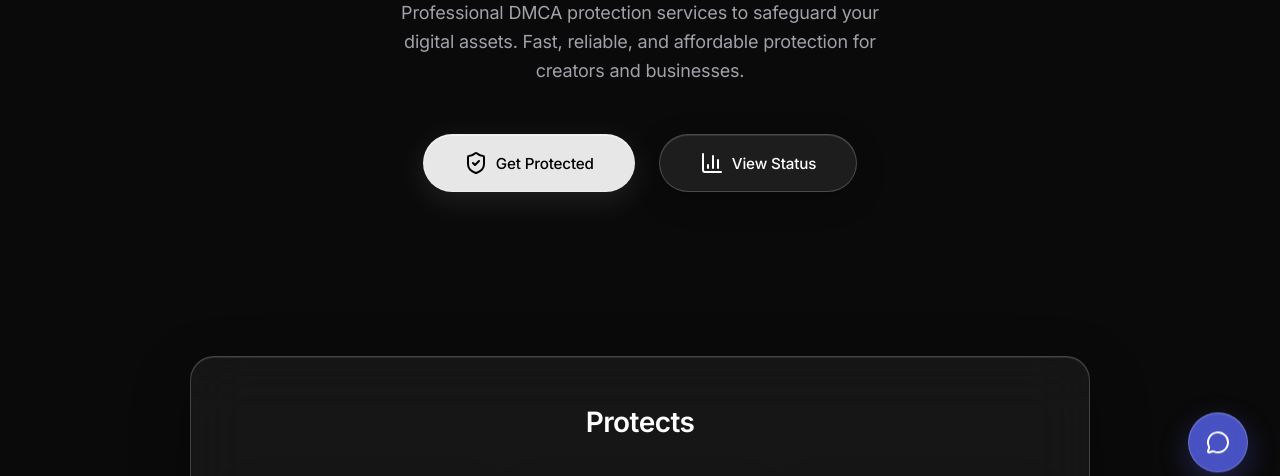
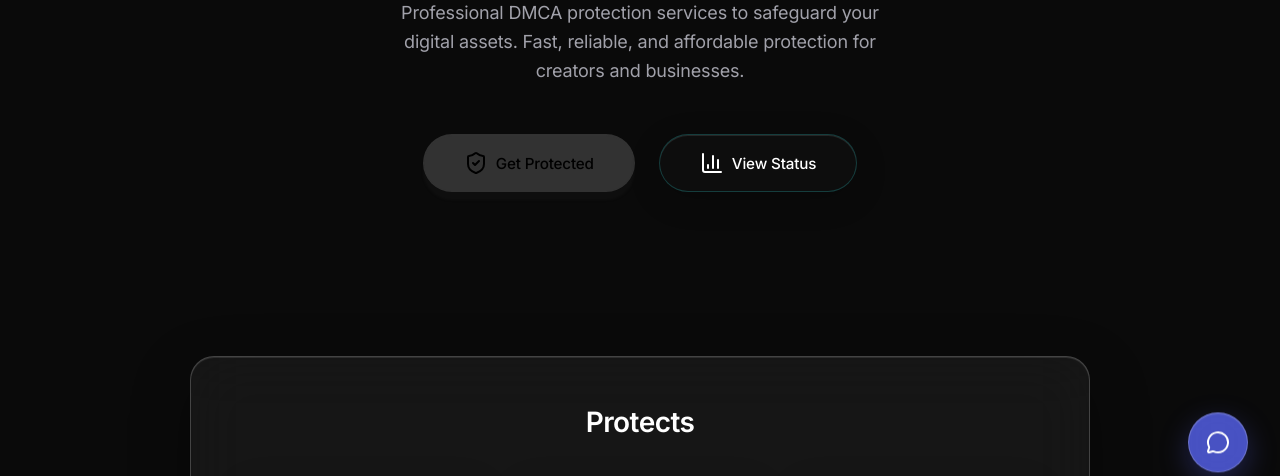
Before and after one commit to Wellithastobe/velxedmca, a plain HTML site: page index.html in a window 1280 px wide. Shown: the part 288-764 px from the top of the page. Drawn offline with nearby package versions, Linux system fonts and the light colour scheme.

Commit message:
Update index.html

```diff
--- a/index.html
+++ b/index.html
@@ -304,31 +304,31 @@
         }
 
         .btn:hover {
-            transform: translateY(-2px);
+            transform: translateY(-px);
         }
 
         .btn-primary {
-            background: rgba(255, 255, 255, 0.9);
+            background: rgba(55, 55, 55, 0.9);
             color: #000000;
-            border: 1px solid rgba(255, 255, 255, 0.3);
-            backdrop-filter: blur(20px);
+            border: 1px solid rgba(55, 55, 55, 0.3);
+            backdrop-filter: blur(0px);
             box-shadow:
-                0 8px 32px rgba(255, 255, 255, 0.1),
-                inset 0 1px 0 rgba(255, 255, 255, 0.5);
+                0 8px 3px rgba(55, 55, 55, 0.1),
+                inset 0 1px 0 rgba(55, 55, 55, 0.5);
         }
 
         .btn-primary:hover {
-            background: rgba(255, 255, 255, 1);
+            background: rgba(55, 55, 55, 1);
             color: #000000;
             box-shadow:
-                0 15px 40px rgba(255, 255, 255, 0.3),
-                inset 0 1px 0 rgba(255, 255, 255, 0.8);
+                0 15px 40px rgba(55, 55, 55, 0.3),
+                inset 0 1px 0 rgba(55, 55, 55, 0.8);
         }
 
         .btn-secondary {
-            background: rgba(255, 255, 255, 0.08);
+            background: rgba(55, 55, 55, 0.08);
             color: white;
-            border: 1px solid rgba(255, 255, 255, 0.2);
+            border: 1px solid rgba(55, 255, 255, 0.2);
             backdrop-filter: blur(20px);
             box-shadow:
                 0 8px 32px rgba(0, 0, 0, 0.2),
@@ -930,11 +930,11 @@
             <h2 class="status-title">Protects</h2>
             <div class="status-cards">
                 <div class="status-card">
-                    <div class="status-number">2</div>
+                    <div class="status-number">0</div>
                     <div class="status-label">Pending Requests</div>
                 </div>
                 <div class="status-card">
-                    <div class="status-number">0</div>
+                    <div class="status-number">2</div>
                     <div class="status-label">Successful</div>
                 </div>
                 <div class="status-card">
```
